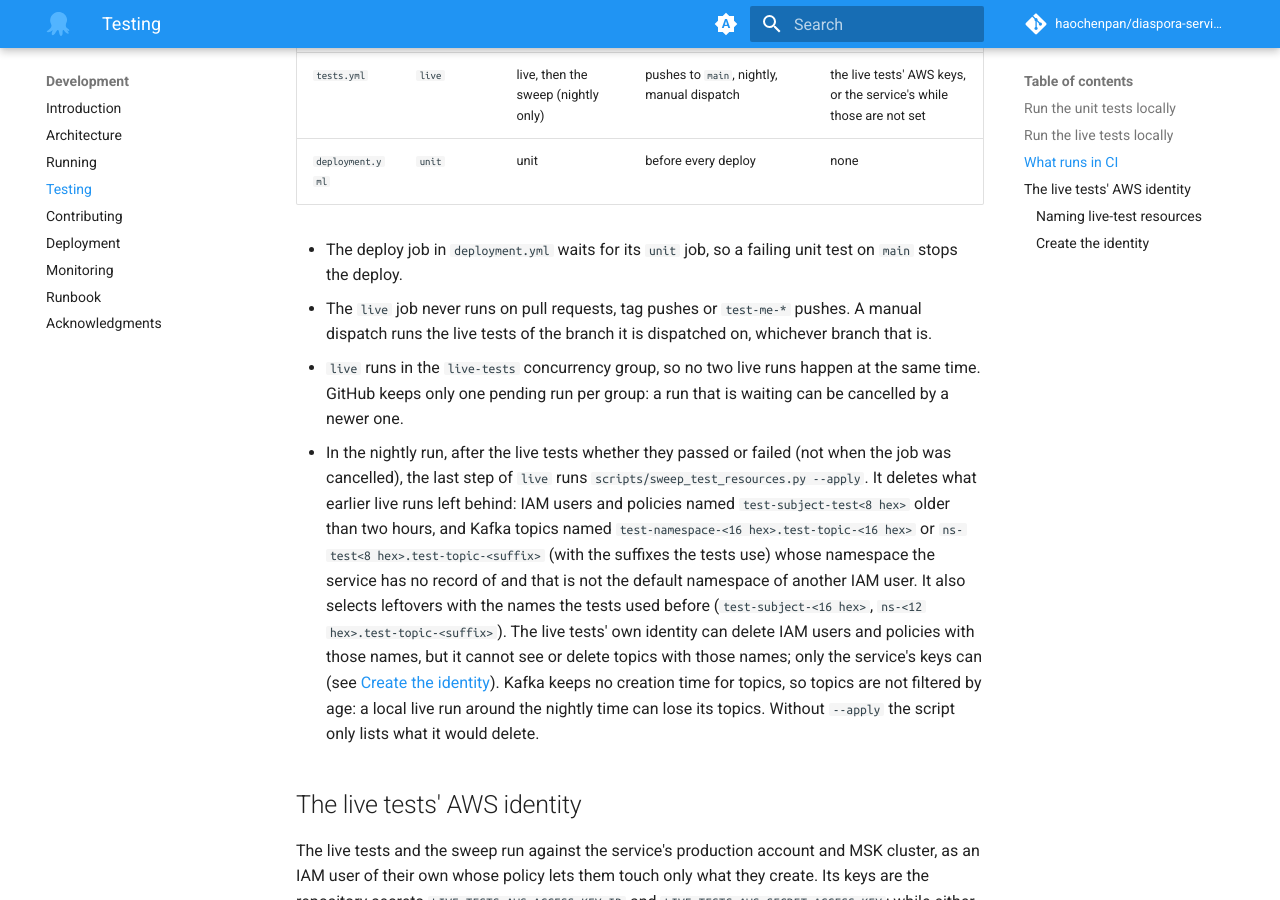
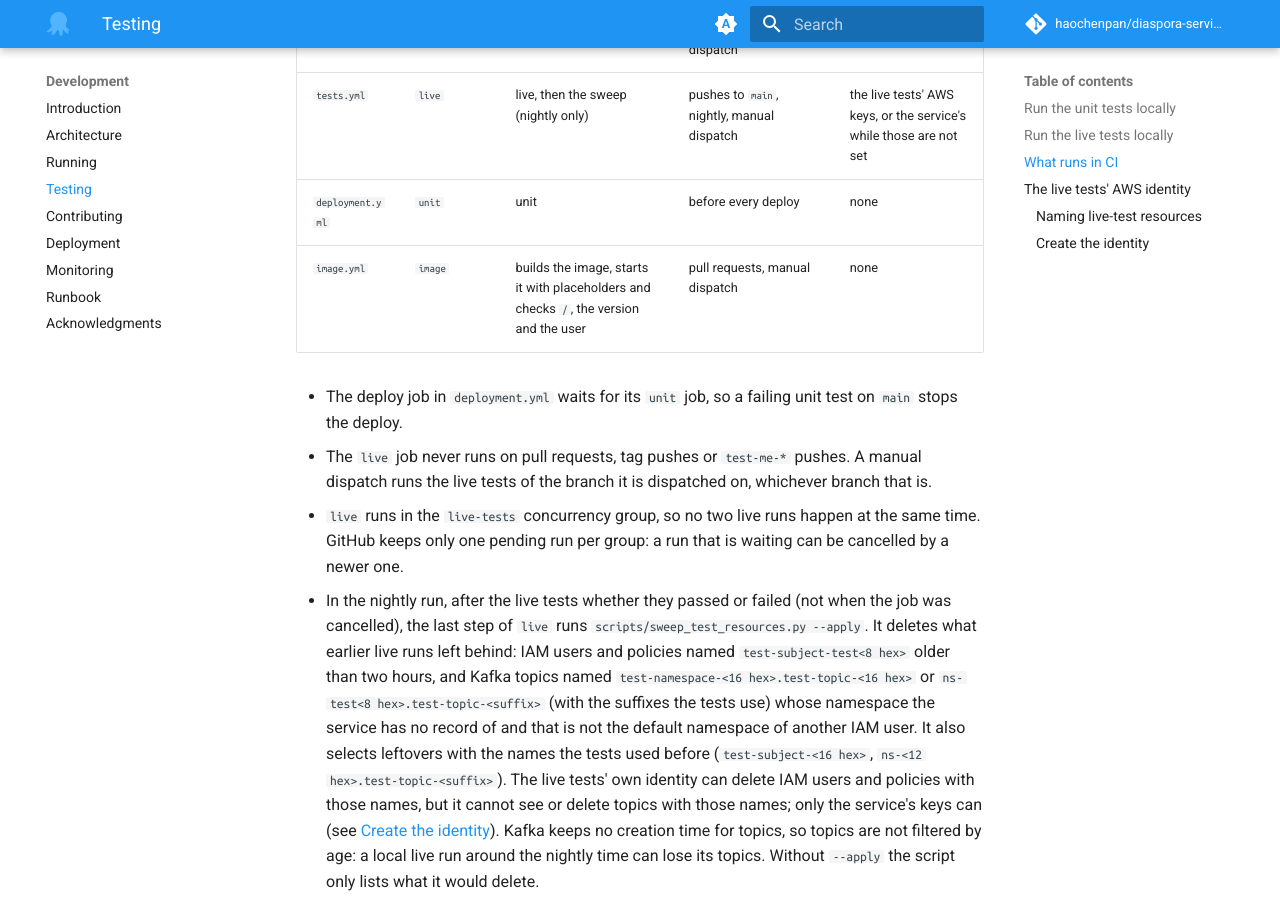
Before and after one commit to haochenpan/diaspora-service, an MkDocs documentation site: the page built from docs/2-testing.md, in a window 1280 px wide and 900 px high, scrolled down 1638 px. Built offline with MkDocs 1.6.1 and Material for MkDocs 9.7.7, drawn with Linux system fonts in a browser that asks for light colours; comment, search, counter and statistics services are not loaded; the version menu is left out.

Commit message:
Build and start the image on pull requests
Until now the image was first built by the deploy. image.yml builds it
as deployment.yml does and starts it with the unit tests' placeholder
settings. It checks that / answers, that the version names the commit
and that the container does not run as root, then stops the container
with SIGTERM and checks that it exits with 0. It pushes nothing.

Co-Authored-By: Claude Opus 5.5 <noreply@anthropic.com>

```diff
--- a/docs/2-testing.md
+++ b/docs/2-testing.md
@@ -72,6 +72,7 @@ coverage report
 | `tests.yml` | `unit` | unit | pull requests; pushes to `main`, `test-me-*` and tags; nightly; manual dispatch | none |
 | `tests.yml` | `live` | live, then the sweep (nightly only) | pushes to `main`, nightly, manual dispatch | the live tests' AWS keys, or the service's while those are not set |
 | `deployment.yml` | `unit` | unit | before every deploy | none |
+| `image.yml` | `image` | builds the image, starts it with placeholders and checks `/`, the version and the user | pull requests, manual dispatch | none |
 
 - The deploy job in `deployment.yml` waits for its `unit` job, so a failing
   unit test on `main` stops the deploy.
```
Also changed, not shown: 1 other file.
